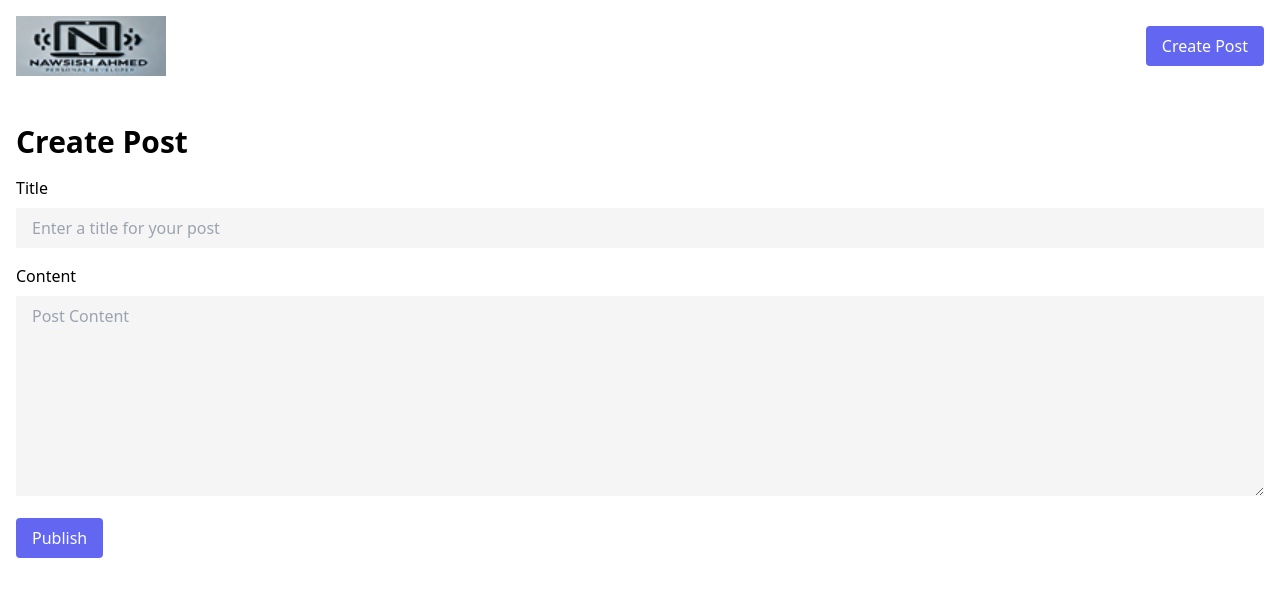
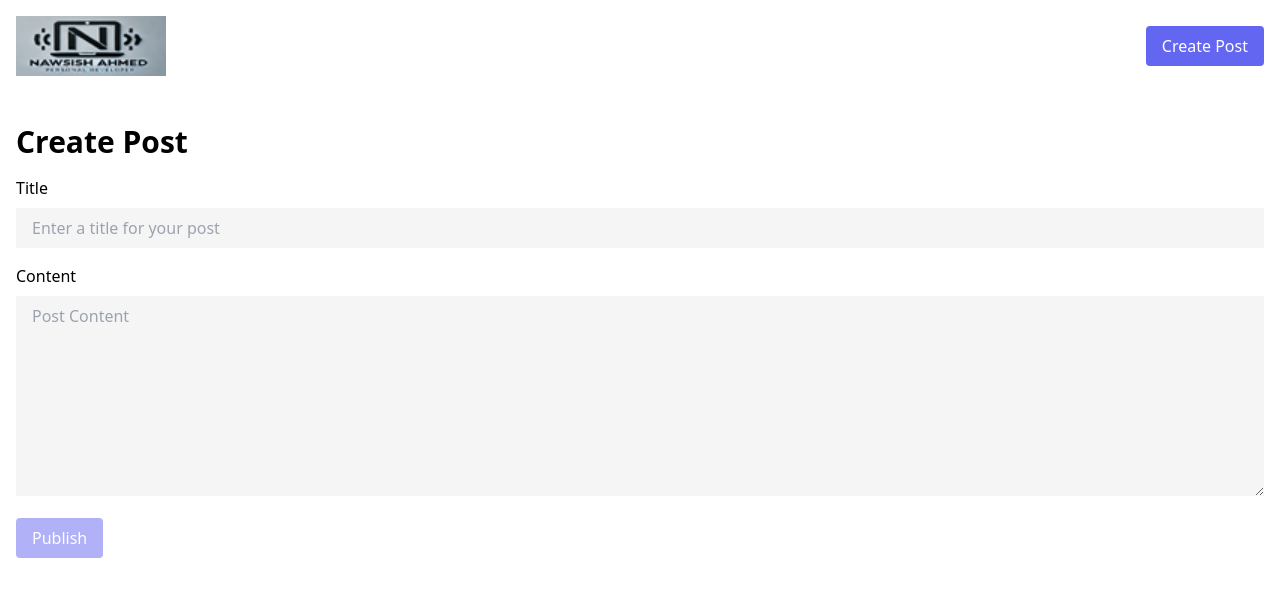
Before and after one commit to nawsish9005/Angular_crud, an Angular app: page /create-post in a window 1280 px wide. Shown: the top 596 px of the page. Built offline with nearby package versions, Linux system fonts and the light colour scheme.

Commit message:
update validation

```diff
--- a/src/app/features/post/pages/create-post/create-post.component.html
+++ b/src/app/features/post/pages/create-post/create-post.component.html
@@ -27,10 +27,24 @@
         <label for="content" class="w-full">Content</label>
         <textarea class="bg-neutral-100 w-full px-4 py-2 mt-2 h-[200px]"
         placeholder="Post Content" formControlName="content"></textarea>
+        @if(content.invalid && (content.dirty || content.touched))
+        {
+            @if(content.hasError('required'))
+            {
+                <p class="text-red-700">Content is required.</p>
+            }
+            @if(content.hasError('maxlength'))
+            {
+                <p class="text-red-700">Content must not exceed 3000 characters.</p>
+            }
+        }
     </div>
 
     <div class="mt-4">
-        <button type="submit" class="px-4 py-2 rounded bg-indigo-500 text-white">
+        <button type="submit"
+        class="px-4 py-2 rounded bg-indigo-500 text-white disabled:opacity-50
+        disabled: cursor-not-allowed"
+        [disabled]="createPostForm.valid===false">
             Publish
         </button>
     </div>
```
